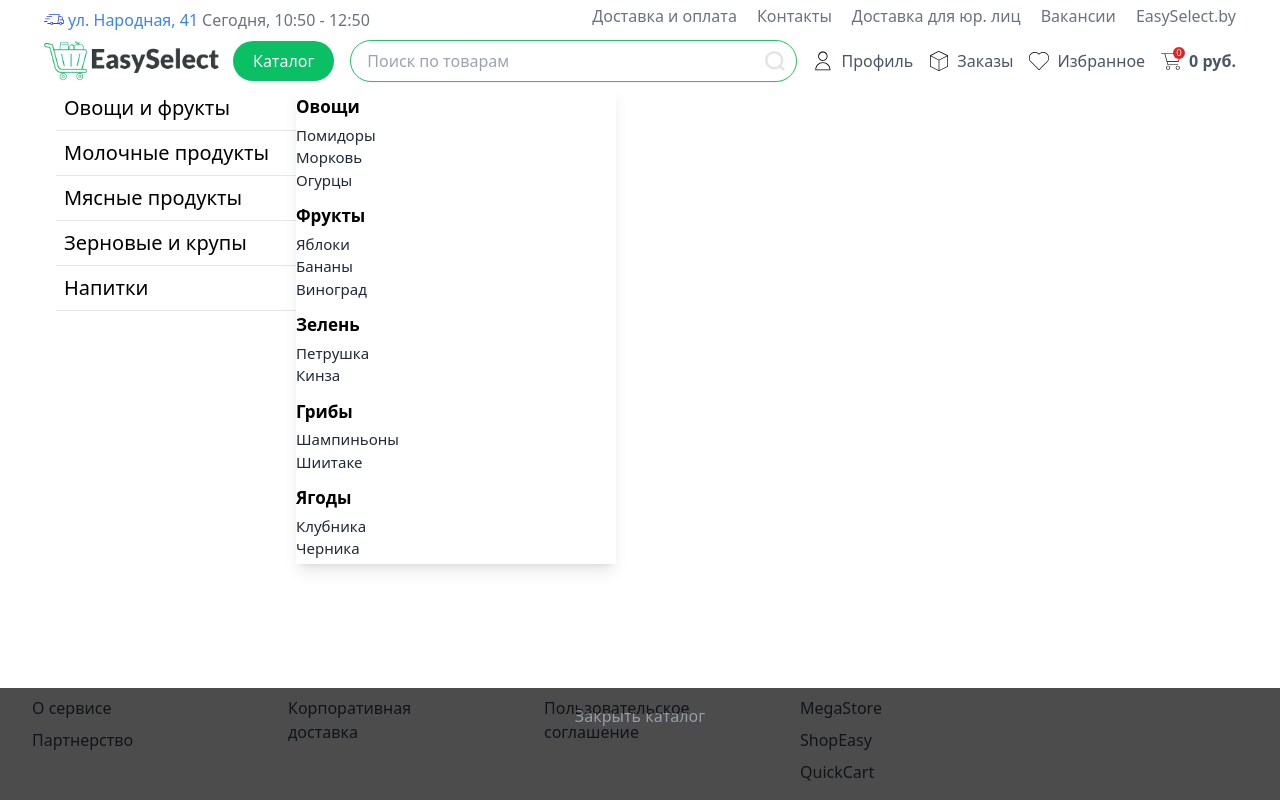
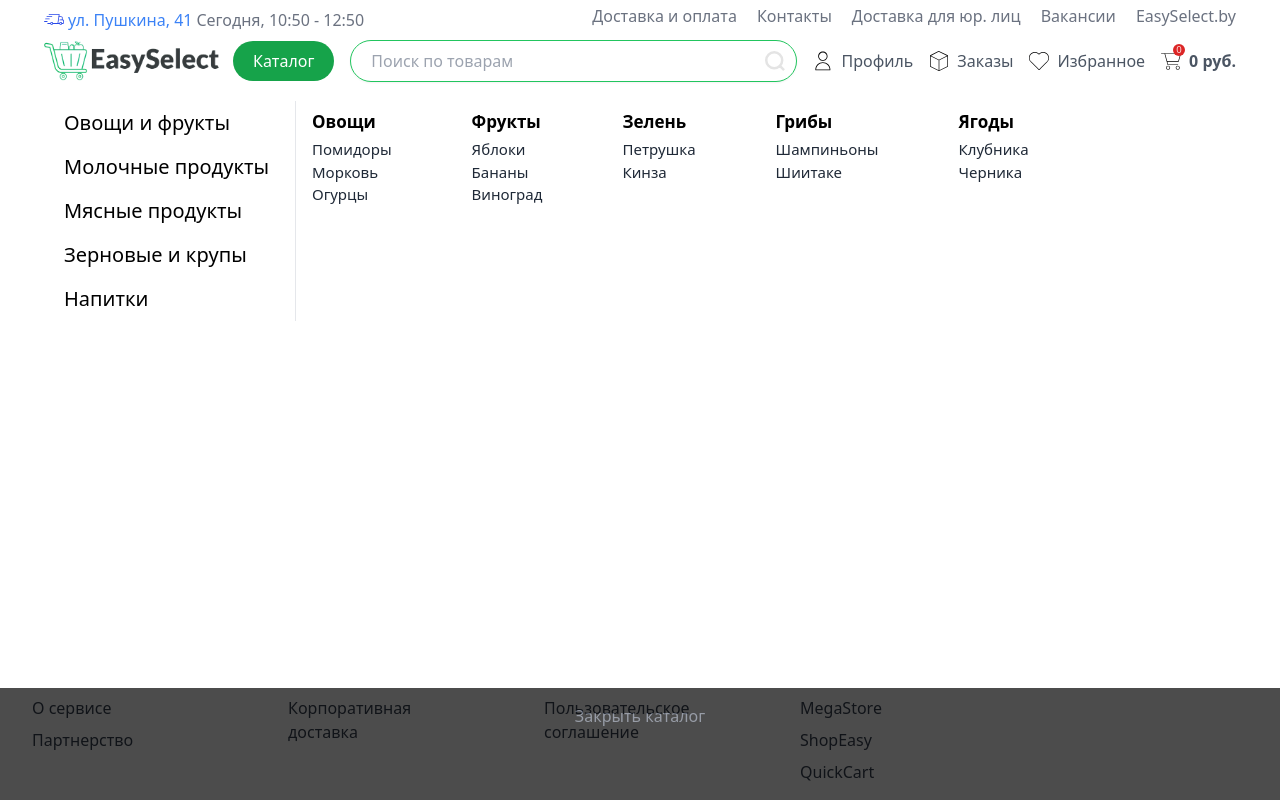
Before and after one commit to isstep/vue-EasySelect, a Vue app: page / in a window 1280 px wide. Both pictures are taken after a click on the button "Каталог". Shown: the top 800 px of the page. Built offline with nearby package versions, Linux system fonts and the light colour scheme; no server answers.

Commit message:
feat: fix bug numbervalue in header component , add interactive catalog with hover effects and dynamic category display

```diff
--- a/src/App.vue
+++ b/src/App.vue
@@ -8,6 +8,7 @@
     const cartFood = ref([])
     const drawerOpen = ref(false)
     const catalogOpen = ref(false)
+    const NumberValue = ref(0)
 
     const totalPrice = computed(() =>
       cartFood.value.reduce((acc, food) => acc + food.price * food.quantity, 0)
@@ -81,6 +82,7 @@
             @open-drawer="openDrawer"
             @open-catalog="openCatalog"
             @close-catalog="closeCatalog"
+            :number-value="NumberValue"
           />
           <div class="p-10">
 
--- a/src/components/CatalogFood.vue
+++ b/src/components/CatalogFood.vue
@@ -1,8 +1,8 @@
 <script setup>
-import { inject, ref, watch, onMounted } from 'vue';
-import { useRoute } from 'vue-router';
+import { inject, ref, watch, onMounted } from 'vue'
+import { useRoute, useRouter } from 'vue-router'
 
-const { closeCatalog } = inject('cartFoodActions');
+const { closeCatalog } = inject('cartFoodActions')
 
 const catalog = [
   {
@@ -12,8 +12,8 @@ const catalog = [
       { category: 'Фрукты', subcategories: ['Яблоки', 'Бананы', 'Виноград'] },
       { category: 'Зелень', subcategories: ['Петрушка', 'Кинза'] },
       { category: 'Грибы', subcategories: ['Шампиньоны', 'Шиитаке'] },
-      { category: 'Ягоды', subcategories: ['Клубника', 'Черника'] },
-    ],
+      { category: 'Ягоды', subcategories: ['Клубника', 'Черника'] }
+    ]
   },
   {
     title: 'Молочные продукты',
@@ -21,8 +21,8 @@ const catalog = [
       { category: 'Молоко', subcategories: ['Коровье', 'Козье', 'Соевое'] },
       { category: 'Сыры', subcategories: ['Творожный', 'Чеддер', 'Фета'] },
       { category: 'Йогурты', subcategories: ['Натуральный', 'Фруктовый', 'Греческий'] },
-      { category: 'Сметана', subcategories: ['Жирная', 'Обезжиренная'] },
-    ],
+      { category: 'Сметана', subcategories: ['Жирная', 'Обезжиренная'] }
+    ]
   },
   {
     title: 'Мясные продукты',
@@ -30,8 +30,8 @@ const catalog = [
       { category: 'Говядина', subcategories: ['Филе', 'Стейк', 'Ребра'] },
       { category: 'Свинина', subcategories: ['Котлеты', 'Шейка', 'Бекон'] },
       { category: 'Птица', subcategories: ['Курица', 'Индейка', 'Утка'] },
-      { category: 'Колбасы', subcategories: ['Вареная', 'Копченая', 'Сухая'] },
-    ],
+      { category: 'Колбасы', subcategories: ['Вареная', 'Копченая', 'Сухая'] }
+    ]
   },
   {
     title: 'Зерновые и крупы',
@@ -39,8 +39,8 @@ const catalog = [
       { category: 'Рис', subcategories: ['Белый', 'Коричневый', 'Дикий'] },
       { category: 'Киноа', subcategories: ['Белая', 'Красная'] },
       { category: 'Гречка', subcategories: ['Зеленая', 'Обжаренная'] },
-      { category: 'Овсянка', subcategories: ['Пластинчатая', 'Мелкая'] },
-    ],
+      { category: 'Овсянка', subcategories: ['Пластинчатая', 'Мелкая'] }
+    ]
   },
   {
     title: 'Напитки',
@@ -48,37 +48,40 @@ const catalog = [
       { category: 'Соки', subcategories: ['Апельсиновый', 'Яблочный', 'Грушевый'] },
       { category: 'Чай', subcategories: ['Чёрный', 'Зелёный', 'Травяной'] },
       { category: 'Кофе', subcategories: ['Эспрессо', 'Американо', 'Латте'] },
-      { category: 'Газированные напитки', subcategories: ['Кола', 'Лимонад', 'Спрайт'] },
-    ],
-  },
-];
+      { category: 'Газированные напитки', subcategories: ['Кола', 'Лимонад', 'Спрайт'] }
+    ]
+  }
+]
 
-const activeCategory = ref(null);
+const activeCategory = ref(null)
+const router = useRouter()
 
 const handleCategoryMouseEnter = (category) => {
-  activeCategory.value = category;
-};
+  activeCategory.value = category
+}
 
-const handleMouseLeave = () => {
-  activeCategory.value = null;
-};
+const navigateToCategory = (category) => {
+  // Define the path based on the category
+  const categoryPath = category.title.toLowerCase().replace(/\s+/g, '') // Converts "Овощи и фрукты" to "овощиифрукты"
+  router.push(`/catalog/${categoryPath}`)
+}
 
-const route = useRoute();
+const route = useRoute()
 
 watch(
   () => route.path,
   () => {
-    closeCatalog();
+    closeCatalog()
   }
-);
+)
 
 onMounted(() => {
-  activeCategory.value = catalog[0].title;
-});
+  activeCategory.value = catalog[0].title
+})
 </script>
 
 <template>
-  <div class="fixed top-0 left-0 h-full w-full z-40 flex" @mouseleave="handleMouseLeave">
+  <div class="fixed top-0 left-0 h-full w-full z-40 flex">
     <div
       @click="closeCatalog"
       class="fixed top-0 left-0 h-full w-full bg-black opacity-70 cursor-pointer z-30"
@@ -93,40 +96,38 @@ onMounted(() => {
 
     <div class="relative flex">
       <div class="bg-white w-full h-[43em] fixed p-4 overflow-y-auto z-40">
-        <ul class="px-10 mt-[4.4em] max-w-7xl mx-auto">
+        <ul class="px-10 mt-[5.3em] max-w-7xl mx-auto">
           <li
             v-for="category in catalog"
             :key="category.title"
-            class="relative w-[15em] border-b border-gray-200"
+            class="relative w-[15em] border-r border-gray-200"
             @mouseenter="handleCategoryMouseEnter(category.title)"
           >
-            <h3 class="text-xl cursor-pointer rounded-xl px-2 py-2 hover:bg-gray-100 transition">
+            <h3
+              class="text-xl cursor-pointer rounded-xl px-2 py-2 hover:bg-gray-100 transition"
+              @click="navigateToCategory(category)"
+            >
               {{ category.title }}
             </h3>
             <div
               v-if="activeCategory === category.title"
-              class="absolute left-[15em] top-0 w-80 bg-white shadow-lg z-50"
+              class="max-w-7xl mx-auto fixed ml-[16em] top-[6.3em] bg-white"
             >
-              <ul class="grid grid-cols-1">
+              <ul class="flex space-x-20">
                 <li
                   v-for="subcategory in category.subcategories"
                   :key="subcategory.category"
                   class="mt-2"
                 >
-                  <h4
+                  <a
+                    @click.prevent="navigateToCategory({ title: subcategory.category })"
                     class="text-[17px] font-semibold cursor-pointer"
                   >
                     {{ subcategory.category }}
-                  </h4>
+                  </a>
                   <ul class="text-gray-800 text-[15px] py-1 font-normal">
-                    <li
-                      v-for="item in subcategory.subcategories"
-                      :key="item"
-                    >
-                      <a
-                        href="#"
-                        class="hover:text-blue-600"
-                      >
+                    <li v-for="item in subcategory.subcategories" :key="item">
+                      <a href="#" class="hover:text-blue-600">
                         {{ item }}
                       </a>
                     </li>
--- a/src/components/HeaderMain.vue
+++ b/src/components/HeaderMain.vue
@@ -1,5 +1,5 @@
 <script setup>
-import { ref, onMounted, onUnmounted, watch, computed, inject } from 'vue'
+import { ref, onMounted, onUnmounted, computed, inject } from 'vue'
 
 const emit = defineEmits(['openDrawer', 'openCatalog', 'closeCatalog'])
 
@@ -13,12 +13,9 @@ const props = defineProps({
 
 const { cartFood } = inject('cartFoodActions')
 
-const NumberFoods = ref(0)
+const NumberFoods = computed(() => cartFood.value.length)
 
-watch(cartFood, (newCartFood) => {
-  NumberFoods.value = newCartFood.length
-}, { immediate: true })
-
+const filters = inject('filters')
 
 const handleScroll = () => {
   const scrollThreshold = 50
@@ -28,18 +25,18 @@ const handleScroll = () => {
 
 const toggleCatalog = () => {
   isCatalogOpen.value = !isCatalogOpen.value
-  if (isCatalogOpen.value) {
-    emit('openCatalog')
-  } else {
-    emit('closeCatalog')
-  }
+  emit(isCatalogOpen.value ? 'openCatalog' : 'closeCatalog')
 }
 
 const headerClasses = computed(() => ({
-  'fixed top-0 left-0 w-full bg-white backdrop-blur-md bg-opacity-60 z-40 transition-all duration-100 ease-in-out': true,
-  'py-5 border-b border-green-500': isSticky.value && isCollapsed.value,
-  'py-1 border-none max-lg: h=[20px]': !isSticky.value
+  'fixed top-0 left-0 w-full bg-white backdrop-blur-md bg-opacity-80 z-40 transition-all duration-300 ease-in-out': true,
+  'py-4 border-b border-gray-200': isSticky.value && isCollapsed.value,
+  'py-1 border-none': !isSticky.value
 }))
+
+const onChangeSearchInput = (event) => {
+  filters.searchQuery = event.target.value
+}
 
 onMounted(() => {
   window.addEventListener('scroll', handleScroll)
@@ -52,33 +49,30 @@ onUnmounted(() => {
 
 <template>
   <header :class="headerClasses">
-    <div
-      v-if="!isCollapsed"
-      class="flex items-center justify-between max-w-7xl mx-auto px-11 max-lg:hidden"
-    >
+    <div v-if="!isCollapsed" class="flex items-center justify-between max-w-7xl mx-auto px-11 max-lg:hidden">
       <span class="text-gray-500 flex items-center justify-between mb-1">
-        <img class="h-[20px]" src="/123.svg" />
-        <span class="text-blue-500 px-1">ул. Народная, 41</span>
+        <img class="h-[20px] transition-transform duration-300 hover:scale-105" src="/123.svg" />
+        <span class="text-blue-500 px-1">ул. Пушкина, 41</span>
         Сегодня, 10:50 - 12:50
       </span>
       <div class="flex mb-3 space-x-5 text-[16px]">
-        <button class="text-gray-500 hover:text-customGreen">Доставка и оплата</button>
-        <button class="text-gray-500 hover:text-customGreen">Контакты</button>
-        <button class="text-gray-500 hover:text-customGreen">Доставка для юр. лиц</button>
-        <button class="text-gray-500 hover:text-customGreen">Вакансии</button>
-        <button class="text-gray-500 hover:text-customGreen">EasySelect.by</button>
+        <button class="text-gray-500 hover:text-green-600 transition duration-300">Доставка и оплата</button>
+        <button class="text-gray-500 hover:text-green-600 transition duration-300">Контакты</button>
+        <button class="text-gray-500 hover:text-green-600 transition duration-300">Доставка для юр. лиц</button>
+        <button class="text-gray-500 hover:text-green-600 transition duration-300">Вакансии</button>
+        <button class="text-gray-500 hover:text-green-600 transition duration-300">EasySelect.by</button>
       </div>
     </div>
 
     <div class="flex items-center justify-between max-w-7xl mx-auto px-11">
       <router-link to="/" class="flex items-center gap-4">
-        <img src="/123123.png" alt="logo" class="w-[177px]" />
+        <img src="/123123.png" alt="logo" class="w-[177px] transition-transform duration-300 ease-in-out hover:scale-105" />
       </router-link>
 
       <div class="flex items-center gap-4 flex-grow">
         <button
           @click="toggleCatalog"
-          class="ml-3 h-10 px-5 text-white bg-customGreen hover:bg-customGray rounded-full focus:outline-none transition-colors"
+          class="ml-3 h-10 px-5 text-white bg-green-600 hover:bg-gray-500 rounded-full focus:outline-none transition-colors duration-300 transform hover:scale-105"
         >
           Каталог
         </button>
@@ -87,7 +81,8 @@ onUnmounted(() => {
           <input
             type="text"
             placeholder="Поиск по товарам"
-            class="w-full py-1 sm:py-2 pl-3 sm:pl-4 pr-8 sm:pr-12 text-gray-700 border border-green-500 rounded-full shadow-sm"
+            class="w-full py-2 pl-5 pr-8 text-gray-700 border border-green-500 rounded-full shadow-sm transition duration-300 focus:outline-none focus:ring-2 focus:ring-green-600"
+            @input="onChangeSearchInput"
           />
           <span class="absolute right-3 top-1/2 transform -translate-y-1/2 text-gray-400">
             <img src="/search.svg" alt="search" class="w-5 h-5" />
@@ -97,56 +92,37 @@ onUnmounted(() => {
 
       <ul class="flex items-center gap-4 max-lg:hidden">
         <li>
-          <router-link
-            to="/login"
-            class="flex items-center cursor-pointer gap-2 text-gray-600 hover:text-customGreen"
-          >
+          <router-link to="/login" class="flex items-center cursor-pointer gap-2 text-gray-600 hover:text-green-600 transition duration-300 transform hover:scale-105">
             <img class="w-5 h-5 ml-4" src="/profile1.svg" alt="profile" />
             <span class="hidden md:block">Профиль</span>
           </router-link>
         </li>
 
         <li>
-          <router-link
-            to="/order"
-            class="flex items-center cursor-pointer gap-2 text-gray-600 hover:text-customGreen"
-          >
+          <router-link to="/order" class="flex items-center cursor-pointer gap-2 text-gray-600 hover:text-green-600 transition duration-300 transform hover:scale-105">
             <img class="w-5 h-5" src="/order.svg" alt="order" />
             <span class="hidden md:block">Заказы</span>
           </router-link>
         </li>
 
         <li>
-          <router-link
-            to="/favorites"
-            class="flex items-center cursor-pointer gap-2 text-gray-600 hover:text-customGreen"
-          >
+          <router-link to="/favorites" class="flex items-center cursor-pointer gap-2 text-gray-600 hover:text-green-600 transition duration-300 transform hover:scale-105">
             <img class="w-5 h-5" src="/heart1.svg" alt="heart" />
             <span class="hidden md:block">Избранное</span>
           </router-link>
         </li>
 
-        <li
-          @click="() => emit('openDrawer')"
-          class="relative flex items-center cursor-pointer gap-2 text-gray-600 hover:text-customGreen"
-        >
-          <span
-            class="absolute mb-4 ml-3 w-3 h-3 flex items-center justify-center text-[0.6em] leading-none text-red-100 bg-red-600 rounded-full"
-          >
+        <li @click="() => emit('openDrawer')" class="relative flex items-center cursor-pointer gap-2 text-gray-600 hover:text-green-600 transition duration-300 transform hover:scale-105">
+          <span class="absolute mb-4 ml-3 w-3 h-3 flex items-center justify-center text-[0.6em] leading-none text-red-100 bg-red-600 rounded-full animate-bounce">
             {{ NumberFoods }}
           </span>
           <img class="w-5 h-5" src="/cart1.svg" alt="cart" />
-          <b class="hidden md:block"
-            >{{ props.totalPrice === 0 ? '0' : props.totalPrice.toFixed(2) }} руб.</b
-          >
+          <b class="hidden md:block">{{ props.totalPrice === 0 ? '0' : props.totalPrice.toFixed(2) }} руб.</b>
         </li>
       </ul>
     </div>
 
-    <div
-      v-if="!isCollapsed && !isCatalogOpen"
-      class="flex items-center justify-between max-w-7xl mx-auto px-11 p-[0.6em]"
-    >
+    <div v-if="!isCollapsed && !isCatalogOpen" class="flex items-center justify-between max-w-7xl mx-auto px-11 p-[0.6em]">
       <div class="flex space-x-6 text-[15px] max-lg:hidden">
         <button class="text-black hover:text-customGreen">Акции</button>
         <button class="text-black hover:text-customGreen">Товары-везунчики</button>
@@ -164,3 +140,25 @@ onUnmounted(() => {
     </div>
   </header>
 </template>
+
+<style scoped>
+@import url('https://fonts.googleapis.com/css2?family=Roboto:wght@400;500;700&display=swap');
+
+body {
+  font-family: 'Roboto', sans-serif;
+}
+
+button {
+  transition: background-color 0.3s ease, transform 0.3s ease;
+}
+
+button:hover {
+  transform: scale(1.05);
+}
+
+input:focus {
+  outline: none;
+  border-color: #38a169;
+  box-shadow: 0 0 5px rgba(56, 167, 105, 0.5);
+}
+</style>
--- a/src/pages/HomePage.vue
+++ b/src/pages/HomePage.vue
@@ -124,7 +124,7 @@ watch(filters, fetchFoods)
       <Carouse />
     </div>
     <div class="mt-5 flex flex-col gap-4 sm:flex-row sm:justify-between sm:items-center">
-      <h2 class="text-xl sm:text-2xl md:text-3xl lg:text-4xl font-bold mb-4 sm:mb-0">Вся еда</h2>
+      <h2 class="text-xl sm:text-1xl md:text-2xl lg:text-3xl font-bold mb-4 sm:mb-0">Популярное</h2>
 
       <div class="flex flex-col gap-4 sm:flex-row sm:items-center">
         <select
```
Also changed, not shown: src/components/CardComponent.vue (+30 -9 lines), src/components/SearchBar.vue (deleted, +0 -36 lines), src/store/headerStore.js (deleted). Lines whose indentation alone changed are shown as unchanged.
